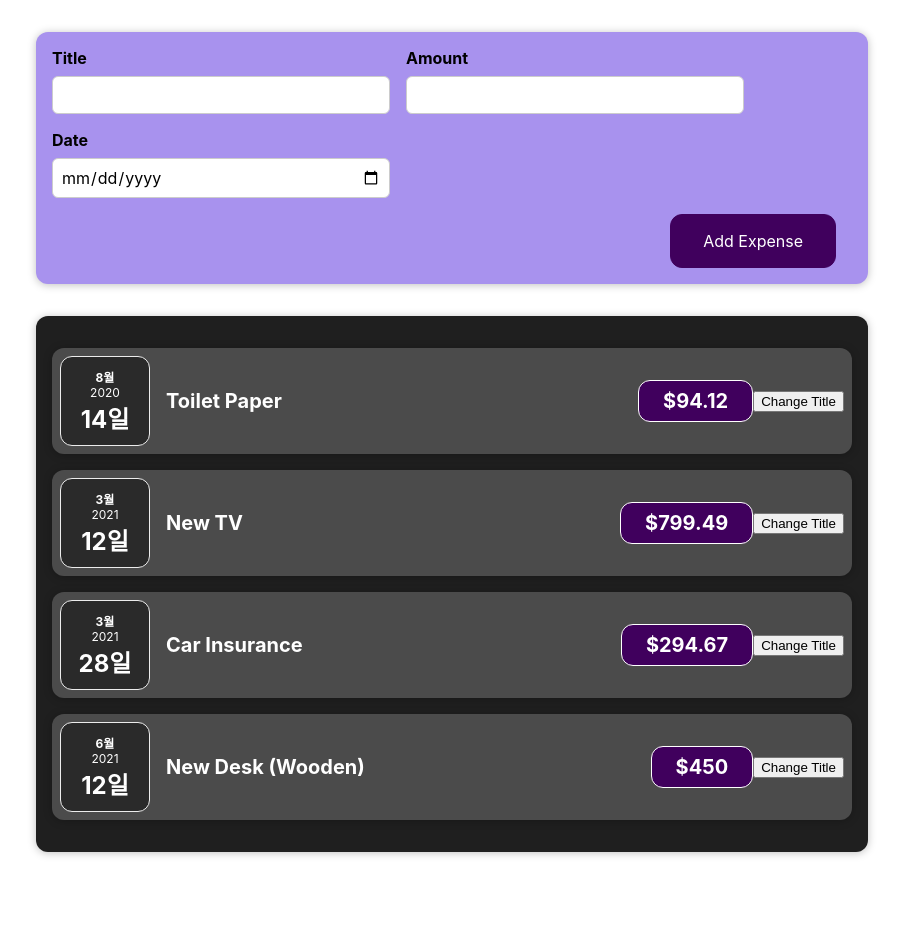
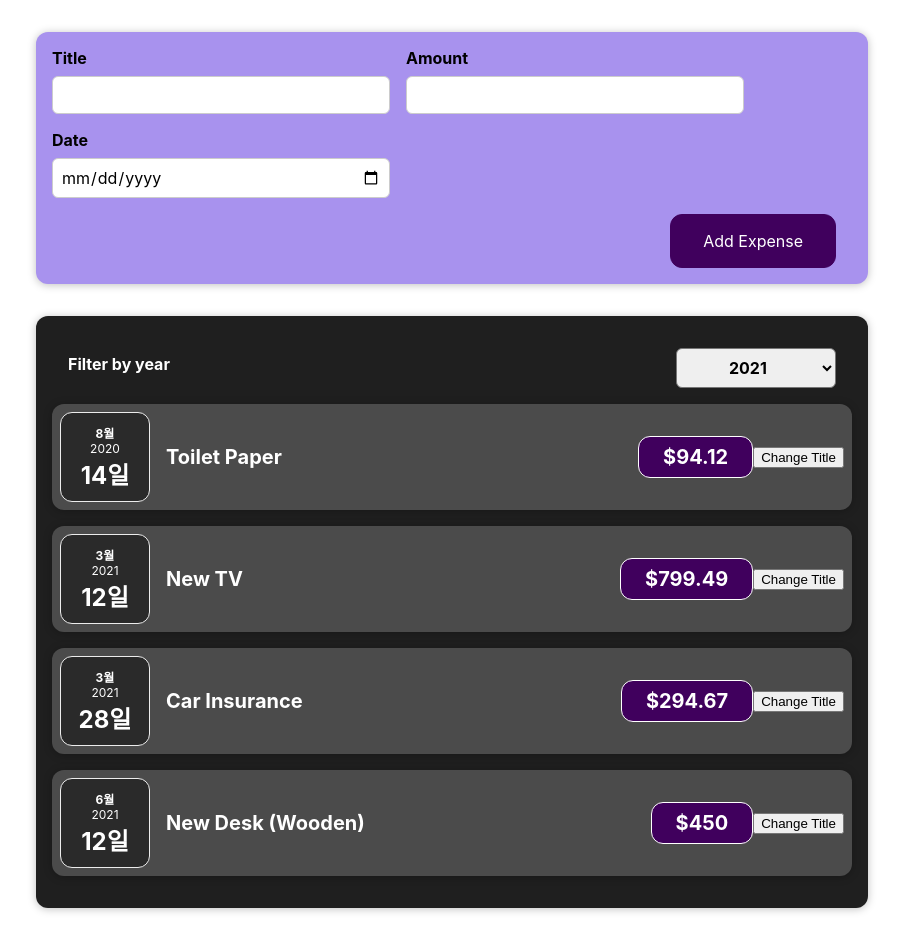
Before and after one commit to taegeun1111/Expense-Record, a React (Create React App) app: page / in a window 1280 px wide. Shown: the whole page, without its empty margins (188-1091 px from the left). Before the commit the page ends 884 px from the top, so only its background shows below. Built offline with nearby package versions, Linux system fonts and the light colour scheme.

Commit message:
20230708 #2 ExpensesFilter.js

```diff
--- a/src/App.js
+++ b/src/App.js
@@ -32,9 +32,14 @@
         },
     ];
 
+    const addExpenseHandler = expense => {
+        console.log(`In App.js`);
+        console.log(expense);
+    }
+
     return (
         <>
-            <NewExpense />
+            <NewExpense onAddExpense={addExpenseHandler}/>
             <Expeneses items = {expenses}/>
         </>
     );
--- a/src/components/Expenses/Expeneses.js
+++ b/src/components/Expenses/Expeneses.js
@@ -1,9 +1,21 @@
 import ExpenseItem from "./ExpenseItem";
 import './Expenses.css';
 import Card from "../UI/Card";
-const Expeneses = (props) =>{
-    return(
+import ExpenseFilter from "./ExpensesFilter";
+import {useState} from "react";
+
+const Expeneses = (props) => {
+    const [filteredYear,setFilteredYear] = useState('2020')
+
+    const filterChangeHandler = (selectFilterYear) => {
+        console.log(selectFilterYear)
+        setFilteredYear(selectFilterYear);
+    }
+
+    return (
+        <>
             <Card className={'expenses'}>
+                <ExpenseFilter onChangeFilter={filterChangeHandler} selected={filteredYear}/>
                 <ExpenseItem
                     title={props.items[0].title}
                     amount={props.items[0].amount}
@@ -21,6 +33,7 @@
                     amount={props.items[3].amount}
                     date={props.items[3].date}/>
             </Card>
+        </>
     )
 }
 export default Expeneses;
--- /dev/null
+++ b/src/components/Expenses/ExpensesFilter.css
@@ -0,0 +1,24 @@
+.expenses-filter {
+    color: white;
+    padding: 0 1rem;
+}
+
+.expenses-filter__control {
+    display: flex;
+    width: 100%;
+    align-items: center;
+    justify-content: space-between;
+    margin: 1rem 0;
+}
+
+.expenses-filter label {
+    font-weight: bold;
+    margin-bottom: 0.5rem;
+}
+
+.expenses-filter select {
+    font: inherit;
+    padding: 0.5rem 3rem;
+    font-weight: bold;
+    border-radius: 6px;
+}
--- /dev/null
+++ b/src/components/Expenses/ExpensesFilter.js
@@ -0,0 +1,26 @@
+import React from 'react';
+
+import './ExpensesFilter.css';
+
+const ExpensesFilter = ({onChangeFilter, selected}) => {
+
+    const yearHandler = (e) =>{
+        onChangeFilter(e.target.value)
+    }
+
+    return (
+        <div className='expenses-filter'>
+            <div className='expenses-filter__control'>
+                <label>Filter by year</label>
+                <select value={selected} onChange={yearHandler}>
+                    <option value='2022'>2023</option>
+                    <option value='2021'>2022</option>
+                    <option value='2020'>2021</option>
+                    <option value='2019'>2020</option>
+                </select>
+            </div>
+        </div>
+    );
+};
+
+export default ExpensesFilter;
--- a/src/components/NewExpense/ExpenseForm.js
+++ b/src/components/NewExpense/ExpenseForm.js
@@ -1,22 +1,92 @@
-import React from 'react';
+import React,{useState} from 'react';
 import './ExpenseForm.css';
 
-const ExpenseForm = () => {
+const ExpenseForm = ({onSaveExpenseData}) => {
+    const[enteredTitle, setEnteredTitle] = useState('');
+    const[enteredAmount, setEnteredAmount] = useState('');
+    const[enteredDate, setEnteredDate] = useState('');
+
+    // const [userInput,setUserInput] = useState({
+    //     enteredTitle : '',
+    //     enteredAmount : '',
+    //     enteredDate : ''
+    // })
+    const titleChangeHandler = (e) =>{
+        setEnteredTitle(e.target.value);
+
+        // setUserInput({
+        //     ...userInput,
+        //     enteredTitle: e.target.value
+        // })
+        // setUserInput((prevState)=>{
+        //     return {...prevState, enteredTitle:e.target.value}
+        // })
+    }
+
+    const amountChangeHandler = (e)=>{
+        setEnteredAmount(e.target.value);
+        // setUserInput({
+        //     ...userInput,
+        //     enteredAmount: e.target.value
+        // })
+    }
+
+    const dateChangeHandler = (e) =>{
+        setEnteredDate(e.target.value);
+        // setUserInput({
+        //     ...userInput,
+        //     enteredDate: e.target.value
+        // })
+    }
+
+    const submitHandler = (e) =>{
+        e.preventDefault();
+
+        const expenseData = {
+            title : enteredTitle,
+            amount : enteredAmount,
+            date : new Date(enteredDate)
+        }
+        // console.log(expenseData)
+        onSaveExpenseData(expenseData);
+        setEnteredTitle('');
+        setEnteredAmount('');
+        setEnteredDate('');
+
+    }
+
     return (
-        <form>
+        <form onSubmit={submitHandler}>
             <div className={'new-expense__controls'}>
                 <div className={'new-expense__control'}>
                     <label>Title</label>
-                    <input type='text'/>
+                    <input
+                        type='text'
+                        onChange={titleChangeHandler}
+                        value={enteredTitle}
+                    />
                 </div>
+
                 <div className={'new-expense__control'}>
                     <label>Amount</label>
-                    <input type='number' min={"0.01"} step={"0.01"}/>
+                    <input
+                        type='number'
+                        min={"0.01"}
+                        step={"0.01"}
+                        onChange={amountChangeHandler}
+                        value={enteredAmount}
+                    />
                 </div>
 
                 <div className={'new-expense__control'}>
                     <label>Date</label>
-                    <input type='date' min={"2019-01-01"} step={"2022-12-31"}/>
+                    <input
+                        type='date'
+                        min={'2019-01-01'}
+                        step={'2023-12-31'}
+                        onChange={dateChangeHandler}
+                        value={enteredDate}
+                    />
                 </div>
             </div>
             <div className={'new-expense__actions'}>
--- a/src/components/NewExpense/NewExpense.js
+++ b/src/components/NewExpense/NewExpense.js
@@ -1,10 +1,20 @@
 import React from 'react';
 import './NewExpense.css';
 import ExpenseForm from './ExpenseForm';
-const NewExpense = () => {
+
+const NewExpense = ({onAddExpense}) => {
+    const saveExpenseDataHandler = (enteredExpenseData) => {
+        const expenseData = {
+            ...enteredExpenseData,
+            id: Math.random().toString()
+        };
+        onAddExpense(expenseData)
+        console.log(expenseData);
+    }
+
     return (
         <div className={'new-expense'}>
-            <ExpenseForm />
+            <ExpenseForm onSaveExpenseData={saveExpenseDataHandler}/>
         </div>
     );
 };
```
Lines whose indentation alone changed are shown as unchanged.
